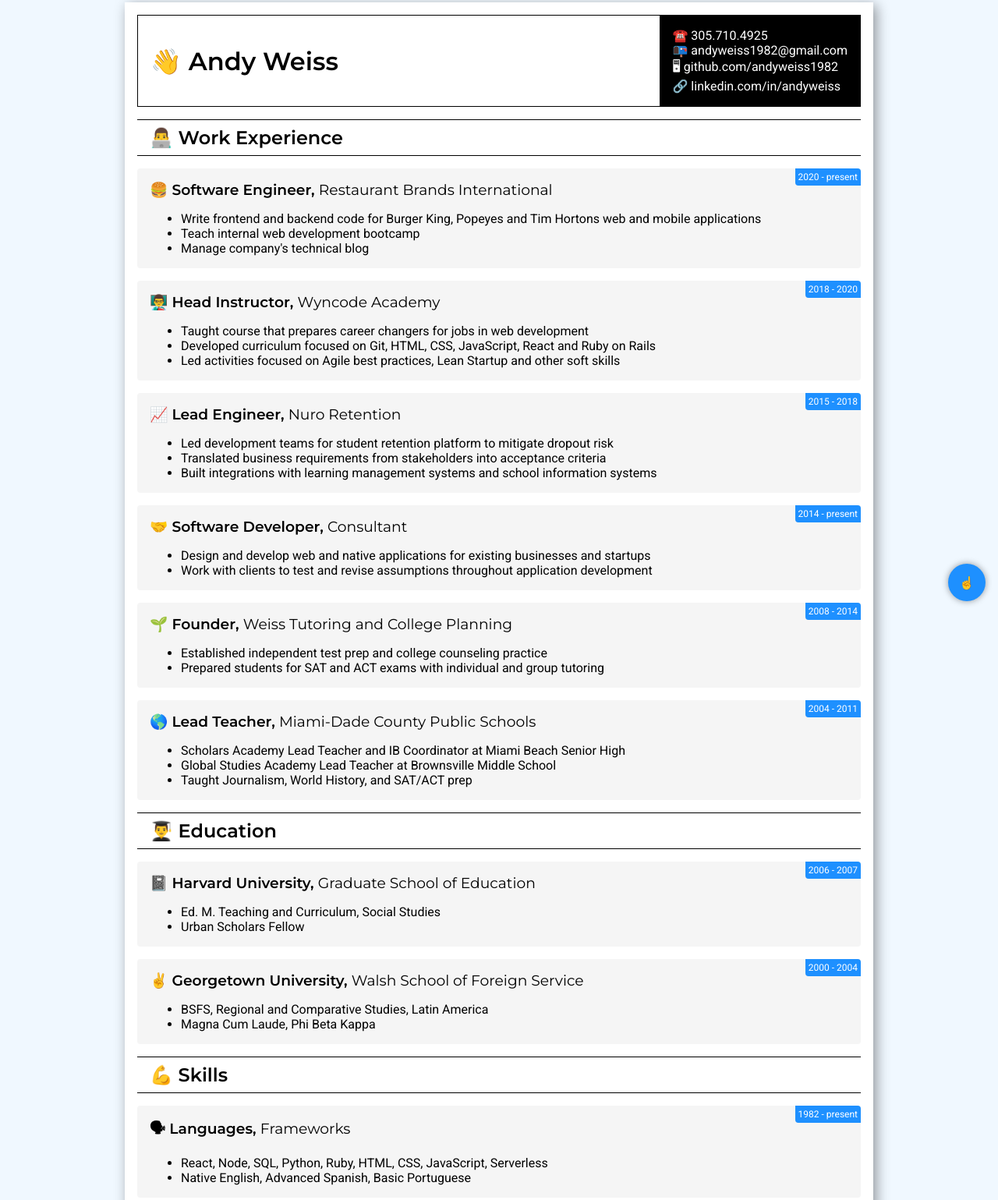
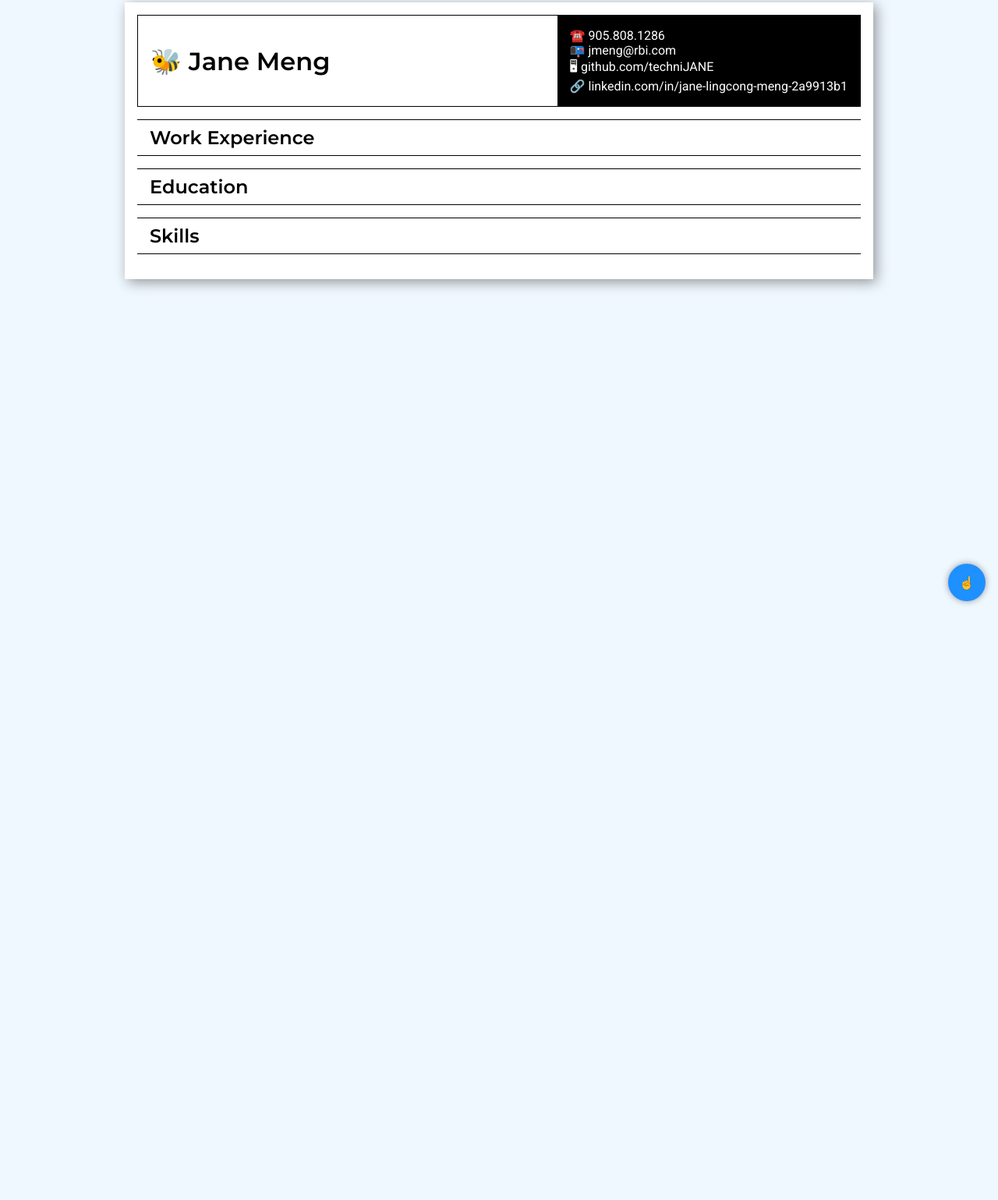
Before and after one commit to techniJANE/resume_template, a plain HTML site: page index.html in a window 1280 px wide. Shown: the part 13-1552 px from the top of the page at 78% size. After the commit the page ends 800 px from the top, so only its background shows below. Drawn offline with Linux system fonts and the light colour scheme.

Commit message:
updatedyay

```diff
--- a/index.html
+++ b/index.html
@@ -8,215 +8,62 @@
     />
     <link rel="stylesheet" href="styles.css" />
     <link rel="icon" type="image/png" href="favicon-32x32.png" />
-    <title>Andy Weiss</title>
+    <title></title>
   </head>
   <body>
     <main id="main">
       <header>
         <h1>
-          <span role="img" aria-label="wave">👋</span>
-          Andy Weiss
+          <span role="img"></span>
+          <span id="name"></span>
         </h1>
         <nav>
           <ul>
             <li>
-              <a href="tel:305.710.4925">
+              <a href="tel:">
                 <span role="img" aria-label="phone">☎️</span>
-                305.710.4925
+                <span id = "phone-number"></span>
               </a>
             </li>
             <li>
-              <a href="mailto:andyweiss1982@gmail.com">
+              <a href="mailto:">
                 <span role="img" aria-label="email">📭</span>
-                andyweiss1982@gmail.com
+                <span id="email"></span>
               </a>
             </li>
             <li>
-              <a href="https://github.com/andyweiss1982">
+              <a href="https://github.com/">
                 <span role="img" aria-label="computer">🖥</span>
-                github.com/andyweiss1982
+                <spa id="github"></span>
               </a>
             </li>
             <li>
-              <a href="https://linkedin.com/in/andyweiss">
+              <a href="https://linkedin.com/in/">
                 <span role="img" aria-label="link">🔗</span>
-                linkedin.com/in/andyweiss
+                <span id="linkedin"></span>
               </a>
             </li>
           </ul>
         </nav>
       </header>
       <h2>
-        <span role="img" aria-label="computer-man">👨‍💻</span>
+        <span role="img" aria-label=""></span>
         Work Experience
       </h2>
-      <section>
-        <div>
-          <span class="date">2020 - present</span>
-          <h3>
-            <span role="img" aria-label="hamburger">🍔</span>
-            Software Engineer<span class="comma">,</span>
-            <span class="light">Restaurant Brands International</span>
-          </h3>
-          <ul>
-            <li>
-              Write frontend and backend code for Burger King, Popeyes and Tim
-              Hortons web and mobile applications
-            </li>
-            <li>Teach internal web development bootcamp</li>
-            <li>Manage company's technical blog</li>
-          </ul>
-        </div>
-        <div>
-          <span class="date">2018 - 2020</span>
-          <h3>
-            <span role="img" aria-label="teacher">👨‍🏫</span>
-            Head Instructor<span class="comma">,</span>
-            <span class="light">Wyncode Academy</span>
-          </h3>
-          <ul>
-            <li>
-              Taught course that prepares career changers for jobs in web
-              development
-            </li>
-            <li>
-              Developed curriculum focused on Git, HTML, CSS, JavaScript, React
-              and Ruby on Rails
-            </li>
-            <li>
-              Led activities focused on Agile best practices, Lean Startup and
-              other soft skills
-            </li>
-          </ul>
-        </div>
-        <div>
-          <span class="date">2015 - 2018</span>
-          <h3>
-            <span role="img" aria-label="graph">📈</span>
-            Lead Engineer<span class="comma">,</span>
-            <span class="light">Nuro Retention</span>
-          </h3>
-          <ul>
-            <li>
-              Led development teams for student retention platform to mitigate
-              dropout risk
-            </li>
-            <li>
-              Translated business requirements from stakeholders into acceptance
-              criteria
-            </li>
-            <li>
-              Built integrations with learning management systems and school
-              information systems
-            </li>
-          </ul>
-        </div>
-        <div>
-          <span class="date">2014 - present</span>
-          <h3>
-            <span role="img" aria-label="handshake">🤝</span>
-            Software Developer<span class="comma">,</span>
-            <span class="light">Consultant</span>
-          </h3>
-          <ul>
-            <li>
-              Design and develop web and native applications for existing
-              businesses and startups
-            </li>
-            <li>
-              Work with clients to test and revise assumptions throughout
-              application development
-            </li>
-          </ul>
-        </div>
-        <div>
-          <span class="date">2008 - 2014</span>
-          <h3>
-            <span role="img" aria-label="seedling">🌱</span>
-            Founder<span class="comma">,</span>
-            <span class="light">Weiss Tutoring and College Planning</span>
-          </h3>
-          <ul>
-            <li>
-              Established independent test prep and college counseling practice
-            </li>
-            <li>
-              Prepared students for SAT and ACT exams with individual and group
-              tutoring
-            </li>
-          </ul>
-        </div>
-        <div>
-          <span class="date">2004 - 2011</span>
-          <h3>
-            <span role="img" aria-label="globe">🌎</span>
-            Lead Teacher<span class="comma">,</span>
-            <span class="light">Miami-Dade County Public Schools</span>
-          </h3>
-          <ul>
-            <li>
-              Scholars Academy Lead Teacher and IB Coordinator at Miami Beach
-              Senior High
-            </li>
-            <li>
-              Global Studies Academy Lead Teacher at Brownsville Middle School
-            </li>
-            <li>Taught Journalism, World History, and SAT/ACT prep</li>
-          </ul>
-        </div>
-      </section>
+      <section id="work-experience"></section>
       <h2>
-        <span role="img" aria-label="graduate">👨‍🎓</span>
+        <span role="img" aria-label=""></span>
         Education
       </h2>
-      <section>
-        <div>
-          <span class="date">2006 - 2007</span>
-          <h3>
-            <span role="img" aria-label="notebook">📓</span>
-            Harvard University<span class="comma">,</span>
-            <span class="light">Graduate School of Education</span>
-          </h3>
-          <ul>
-            <li>Ed. M. Teaching and Curriculum, Social Studies</li>
-            <li>Urban Scholars Fellow</li>
-          </ul>
-        </div>
-        <div>
-          <span class="date">2000 - 2004</span>
-          <h3>
-            <span role="img" aria-label="peace">✌️</span>
-            Georgetown University<span class="comma">,</span>
-            <span class="light">Walsh School of Foreign Service</span>
-          </h3>
-          <ul>
-            <li>BSFS, Regional and Comparative Studies, Latin America</li>
-            <li>Magna Cum Laude, Phi Beta Kappa</li>
-          </ul>
-        </div>
-      </section>
+      <section id="education"></section>
       <h2>
-        <span role="img" aria-label="arm">💪</span>
+        <span role="img" aria-label=""></span>
         Skills
       </h2>
-      <section>
-        <div>
-          <span class="date">1982 - present</span>
-          <h3>
-            <span role="img" aria-label="talk">🗣</span>
-            Languages<span class="comma">,</span>
-            <span class="light">Frameworks</span>
-          </h3>
-          <ul>
-            <li>
-              React, Node, SQL, Python, Ruby, HTML, CSS, JavaScript, Serverless
-            </li>
-            <li>Native English, Advanced Spanish, Basic Portuguese</li>
-          </ul>
-        </div>
-      </section>
+      <section id="skills"></section>
     </main>
     <!-- https://css-tricks.com/need-to-scroll-to-the-top-of-the-page/ -->
     <a href="#top" class="button">☝️</a>
+    <script src="resume.js"></script>
   </body>
 </html>
--- /dev/null
+++ b/resume.js
@@ -0,0 +1,34 @@
+const data = {
+  name: 'Jane Meng',
+  mainEmoji: {
+    character: '🐝',
+    arialabel: 'bee',
+  },
+  phoneNumber: '905.808.1286',
+  email: 'jmeng@rbi.com',
+  github: 'techniJANE',
+  linekedin: 'jane-lingcong-meng-2a9913b1',
+};
+
+document.title = data.name;
+
+const name = document.querySelector('#name');
+name.textContent = data.name;
+
+const emojiContainer = document.querySelector('h1 span[role="img"]');
+emojiContainer.textContent = data.mainEmoji.character;
+
+emojiContainer.textContent = data.mainEmoji.character;
+emojiContainer.setAttribute('aria-label', data.mainEmoji.arialabel);
+
+const phoneNumberContainer = document.querySelector('#phone-number');
+phoneNumberContainer.textContent = data.phoneNumber;
+
+const emailContainer = document.querySelector('#email');
+emailContainer.textContent = data.email;
+
+const githubContainer = document.querySelector('#github');
+githubContainer.textContent = `github.com/${data.github}`;
+
+const linkedinContainer = document.querySelector('#linkedin');
+linkedinContainer.textContent = `linkedin.com/in/${data.linekedin}`;
```
Also changed, not shown: 1 other file.
